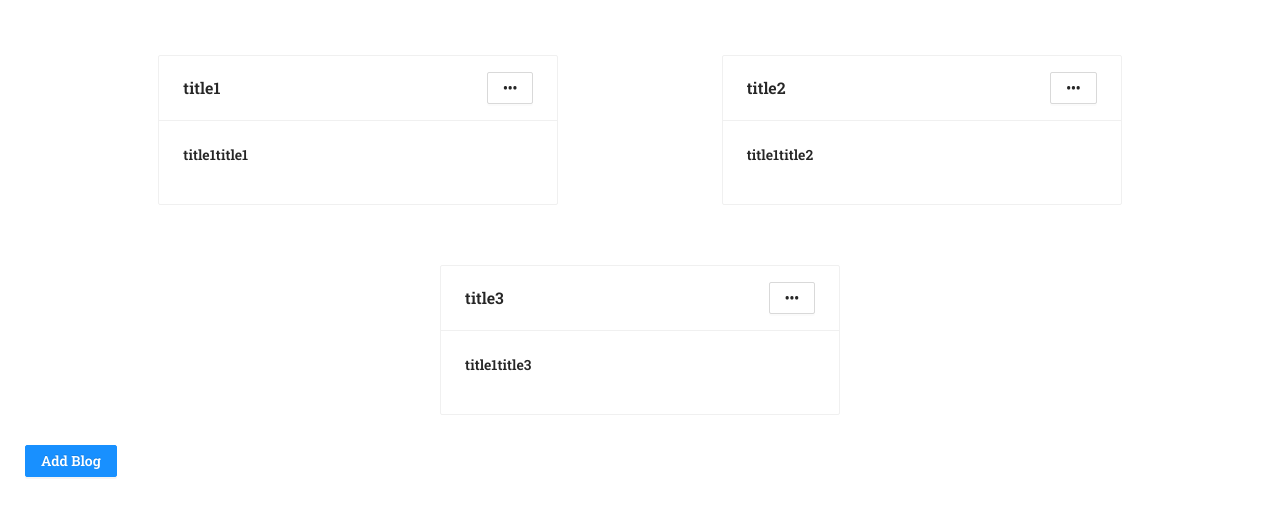
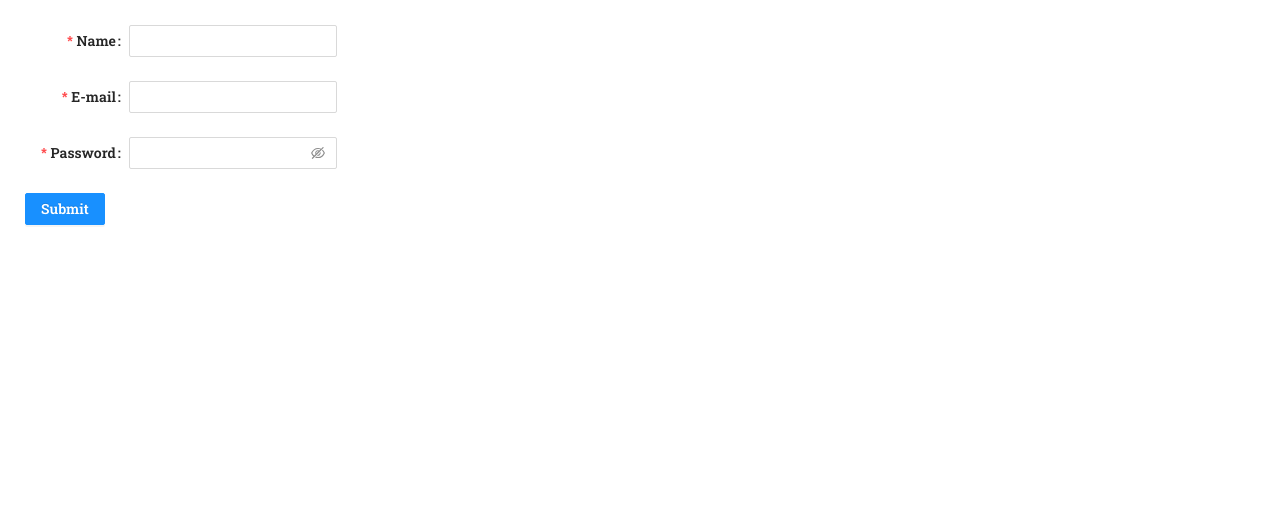
Before and after one commit to wanderowski/restaurant, a React (Create React App) app: page / in a window 1280 px wide. Shown: the top 516 px of the page. Built offline with nearby package versions, Linux system fonts and the light colour scheme.

Commit message:
Added redux

```diff
--- a/package.json
+++ b/package.json
@@ -7,11 +7,16 @@
     "@testing-library/react": "^11.2.2",
     "@testing-library/user-event": "^12.2.2",
     "antd": "^4.9.2",
+    "axios": "^0.21.0",
     "react": "^17.0.1",
     "react-dom": "^17.0.1",
+    "react-redux": "^7.2.2",
     "react-router": "^5.2.0",
     "react-router-dom": "^5.2.0",
     "react-scripts": "4.0.1",
+    "redux": "^4.0.5",
+    "redux-logger": "^3.0.6",
+    "redux-saga": "^1.1.3",
     "web-vitals": "^0.2.4"
   },
   "scripts": {
--- a/src/App.js
+++ b/src/App.js
@@ -1,12 +1,16 @@
 import './styles.css';
 import React from 'react';
 import {BrowserRouter as Router, Route, Switch} from 'react-router-dom'
+import configureStore from './store'
+import {Provider} from 'react-redux'
+
 import Main from './containers/Main'
 
 import ToDo from './containers/ToDo'
 
 import Header from './components/header'
 import Books from './components/books'
+import SignUp from './containers/SignUp'
 
 import 'antd/dist/antd.css';
 
@@ -53,15 +57,16 @@ function App() {
         }
     }
 ]
-
+    const store = configureStore()
   return (
     <div className="App">
+        <Provider store={store}>
         <Router>
             <Switch>
-                <Route exact path="/" component={Main}/>
-
+                <Route exact path="/" component={SignUp}/>
             </Switch>
         </Router>
+        </Provider>
 
     </div>
   );
--- /dev/null
+++ b/src/actions/authActions.js
@@ -0,0 +1,5 @@
+import * as types from './types'
+
+export function signUp(data) {
+    return {type: types.SIGN_UP, data}
+}
--- /dev/null
+++ b/src/actions/types.js
@@ -0,0 +1,3 @@
+export const SIGN_UP = 'SIGN_UP'
+export const SIGN_UP_SUCCESS = 'SIGN_UP_SUCCESS'
+export const SIGN_UP_FAILED = 'SIGN_UP_FAILED'
--- a/src/components/blog/index.js
+++ b/src/components/blog/index.js
@@ -26,7 +26,7 @@ function Blog(props) {
           <Dropdown overlay={menu} placement="bottomLeft" arrow>
             <Button>•••</Button>
           </Dropdown>
-        } style={{ width: 400, margin: 30}}>
+        } style={{ width: '25%', margin: 30}}>
             <p>{desc}</p>
         </Card>
     )
--- a/src/components/blogs/index.js
+++ b/src/components/blogs/index.js
@@ -72,7 +72,7 @@ function Blogs({style}) {
         setEdit(true)
         setBlog(blogs[key])
         setIndex(key)
-        handleOpenModal(edit)
+        handleOpenModal()
 
     }
 
--- /dev/null
+++ b/src/containers/SignUp/index.js
@@ -0,0 +1,89 @@
+import React from 'react'
+import { Form, Input, Button } from 'antd';
+import { connect } from 'react-redux';
+import { bindActionCreators } from 'redux'
+import * as authActions from '../../actions/authActions'
+
+function SignUp(props) {
+
+
+  const layout = {
+    labelCol: { span: 8 },
+    wrapperCol: { span: 16 },
+  };
+
+  const onFinish = values => {
+    console.log('Success:', values);
+    props.authActions.signUp(values);
+  };
+
+  const onFinishFailed = errorInfo => {
+    console.log('Failed:', errorInfo);
+  };
+
+    return (
+      <Form
+        {...layout}
+        name="basic"
+        initialValues={{
+          remember: true,
+        }}
+        onFinish={onFinish}
+        onFinishFailed={onFinishFailed}
+      >
+        <Form.Item
+          label="Name"
+          name="name"
+          rules={[
+            {
+              required: true,
+              message: 'Please input your username!',
+            },
+          ]}
+        >
+          <Input autoComplete="false"/>
+        </Form.Item>
+        <Form.Item
+          label="E-mail"
+          name="email"
+          rules={[
+            {
+              required: true,
+              message: 'Please input your email!',
+            },
+          ]}
+        >
+          <Input />
+        </Form.Item>
+
+        <Form.Item
+          label="Password"
+          name="password"
+          rules={[
+            {
+              required: true,
+              message: 'Please input your password!',
+            },
+          ]}
+        >
+          <Input.Password />
+        </Form.Item>
+
+        <Form.Item>
+          <Button type="primary" htmlType="submit">
+            Submit
+          </Button>
+        </Form.Item>
+      </Form>
+    )
+  }
+
+const mapStateToProps = state => ({
+  isLoading: state.authReducer.isLoading
+})
+
+const mapDispatchToProps = dispatch => ({
+  authActions: bindActionCreators(authActions, dispatch)
+})
+
+  export default connect(mapStateToProps,mapDispatchToProps) (SignUp)
--- /dev/null
+++ b/src/reducers/authReducer.js
@@ -0,0 +1,18 @@
+import * as types from '../actions/types'
+
+const initialState = {
+    isLoading: false
+}
+
+export default function authReducer(state = initialState, action) {
+    switch(action.type) {
+        case types.SIGN_UP:
+            return {...state, isLoading: true}
+        case types.SIGN_UP_SUCCESS:
+            return {...state, isLoading: false}
+        case types.SIGN_UP_FAILED:
+            return {...state, isLoading: false}
+        default:
+            return {state}
+    }
+}
--- /dev/null
+++ b/src/reducers/index.js
@@ -0,0 +1,6 @@
+import {combineReducers} from 'redux'
+import authReducer from './authReducer'
+
+export default combineReducers({
+    authReducer
+})
--- /dev/null
+++ b/src/sagas/authSaga.js
@@ -0,0 +1,20 @@
+import {all, put, takeLatest} from 'redux-saga/effects'
+import axios from 'axios'
+import * as types from '../actions/types'
+
+function* signup(action) {
+    const {data} = action;
+
+    try {
+        const authResponse = yield axios.post('http://37.18.30.124:9000/api/users/register', data).then(res => res.data)
+        yield put({type: types.SIGN_UP_SUCCESS, payload: authResponse})
+    } catch(err) {
+        yield put({type: types.SIGN_UP_FAILED, err})
+    }
+}
+
+export function* authSaga() {
+    yield all([
+        yield takeLatest(types.SIGN_UP, signup)
+    ])
+}
--- /dev/null
+++ b/src/sagas/index.js
@@ -0,0 +1,8 @@
+import {all} from 'redux-saga/effects';
+import {authSaga} from './authSaga'
+
+export default function* rootSaga() {
+    yield all([
+        authSaga()
+    ])
+}
--- /dev/null
+++ b/src/store.js
@@ -0,0 +1,30 @@
+import {applyMiddleware, createStore} from 'redux'
+import {createLogger} from 'redux-logger'
+import createSagaMiddleware from 'redux-saga'
+import reducer from './reducers'
+import rootSaga from './sagas'
+
+const logger = createLogger({
+    collapsed: true
+})
+
+export default function configureStore(initialState) {
+    const sagaMiddleware = createSagaMiddleware()
+
+    const getMiddleware = () => {
+        if (process.env.NODE_ENV === 'development') {
+            return applyMiddleware(sagaMiddleware, logger)
+        }
+        return applyMiddleware(sagaMiddleware)
+    }
+
+    const store = createStore(
+        reducer,
+        initialState,
+        getMiddleware()
+    )
+
+    sagaMiddleware.run(rootSaga)
+
+    return store
+}
```
Also changed, not shown: 2 other files (tests, documents, lock files or other folders).
